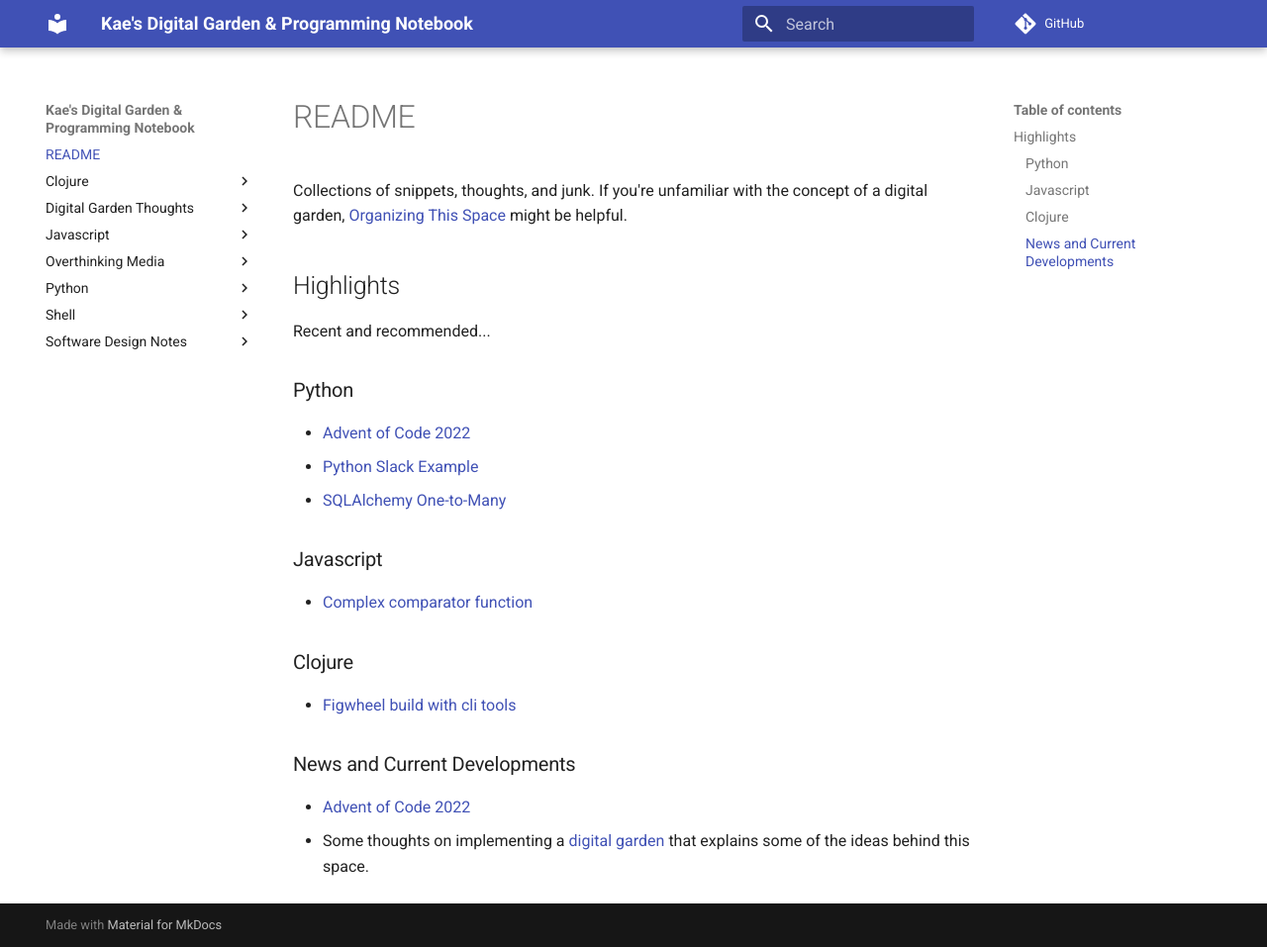
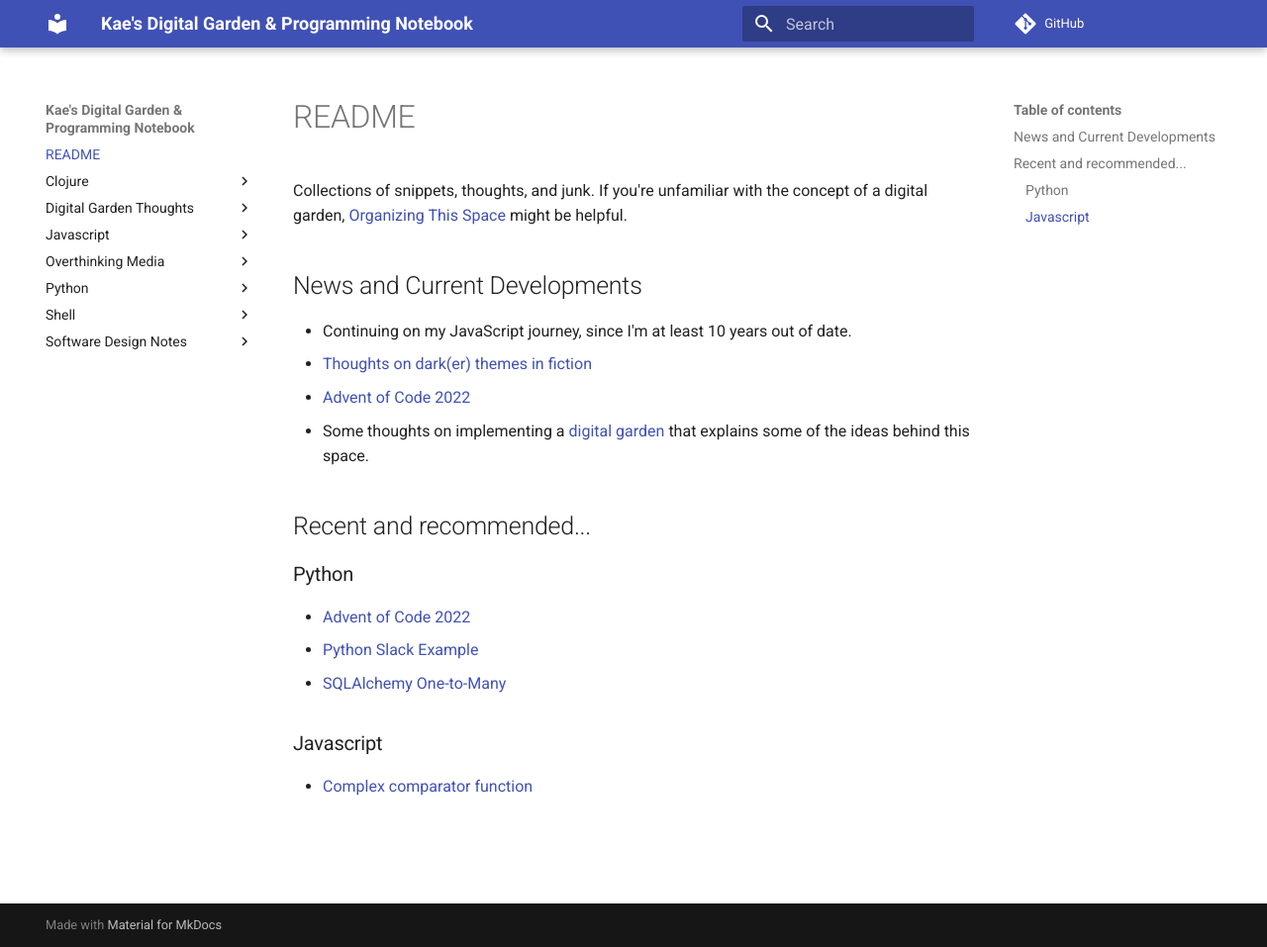
Before and after one commit to kaesluder/kae-garden-wiki, an MkDocs documentation site: the page built from docs/README.md, in a window 1280 px wide and 957 px high. Shown: the whole window at 99% size. Built offline with MkDocs 1.6.1 and Material for MkDocs 9.7.7, drawn with Linux system fonts in a browser that asks for light colours; comment, search, counter and statistics services are not loaded.

Commit message:
front page updates

```diff
--- a/docs/README.md
+++ b/docs/README.md
@@ -2,9 +2,16 @@
 
 Collections of snippets, thoughts, and junk. If you're unfamiliar with the concept of a digital garden, [Organizing This Space](Digital_Garden_Thoughts/dg3_organizaing_this_space.md) might be helpful.
 
-## Highlights
+## News and Current Developments
 
-Recent and recommended...
+* Continuing on my JavaScript journey, since I'm at least 10 years out of date.
+* [Thoughts on dark(er) themes in fiction](Overthinking_Media/supergiant_nona_lee.md)
+* [Advent of Code 2022](Python/advent_of_code_2022.md)
+* Some thoughts on implementing a [digital garden](Digital_Garden_Thoughts/dg1-digita-garden-notes.md) that explains some of the ideas behind this space.
+
+
+
+## Recent and recommended...
 
 ### Python
 
@@ -15,11 +22,3 @@ Recent and recommended...
 ### Javascript
 
 * [Complex comparator function](Javascript/comparator_functions.md)
-### Clojure
-
-* [Figwheel build with cli tools](Clojure/figwheel-cli-tools-setup.md)
-
-### News and Current Developments
-
-* [Advent of Code 2022](Python/advent_of_code_2022.md)
-* Some thoughts on implementing a [digital garden](Digital_Garden_Thoughts/dg1-digita-garden-notes.md) that explains some of the ideas behind this space.
```
